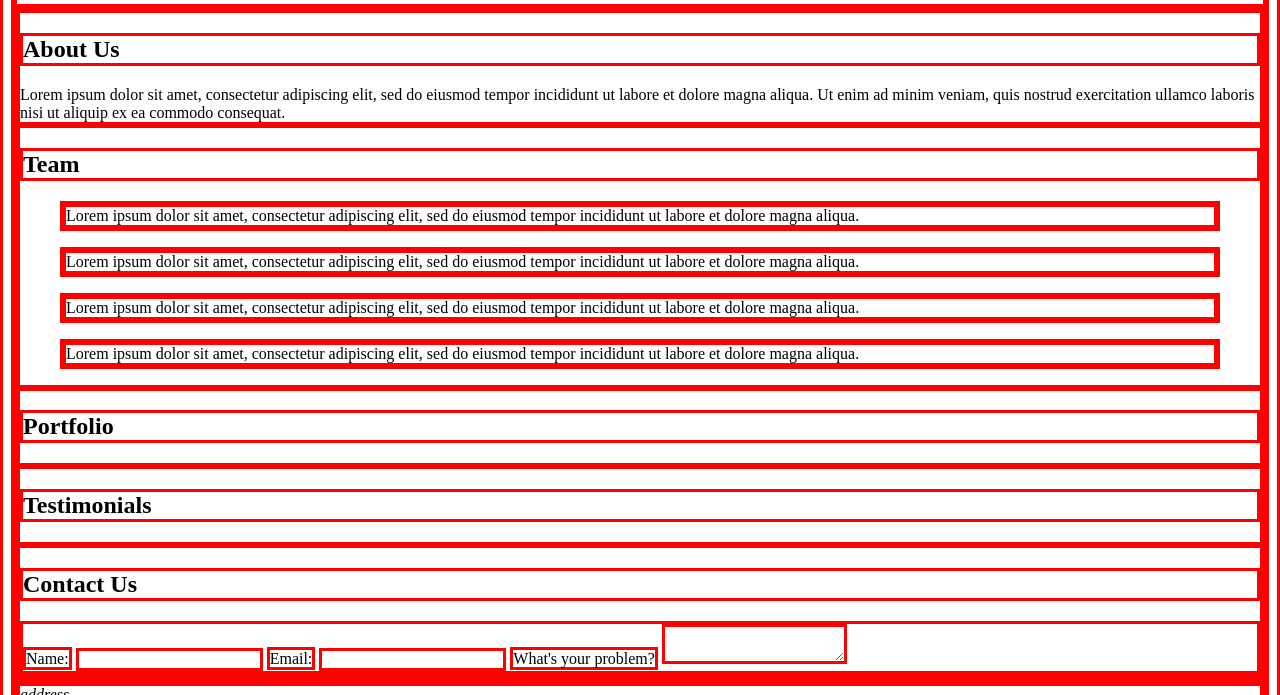
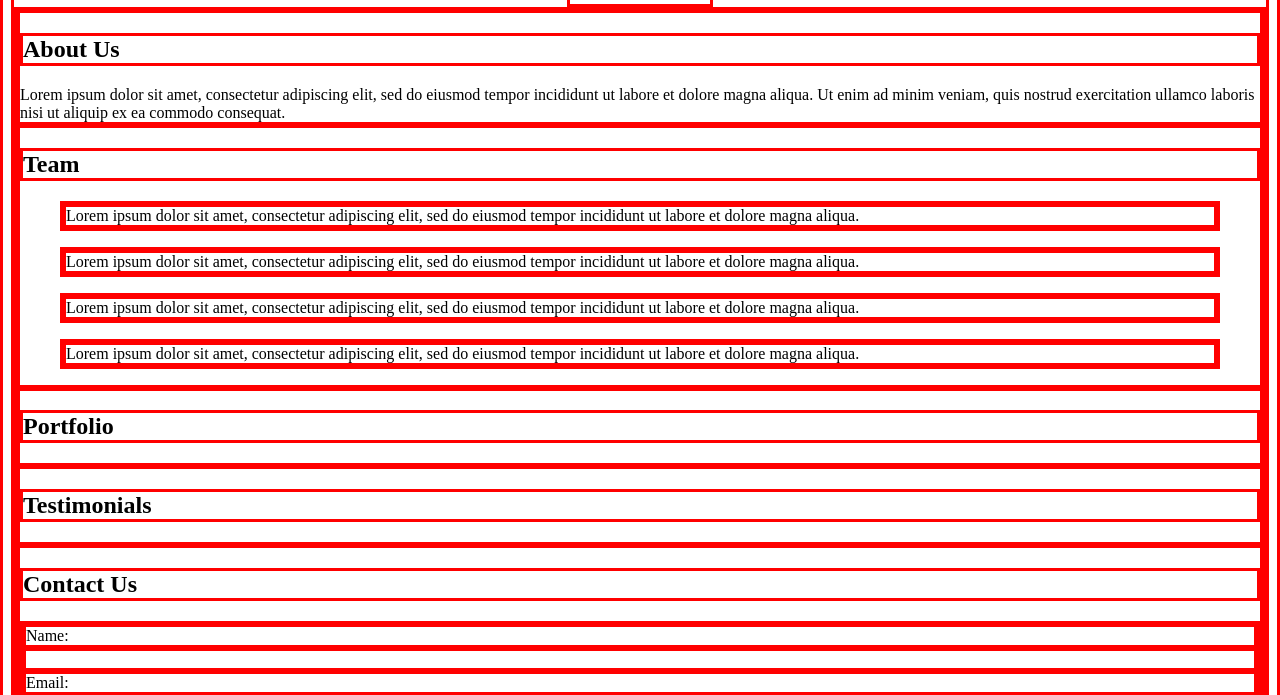
Before and after one commit to bethanyios/week1-BDIM-dynamyk-site, a plain HTML site: page index.html in a window 1280 px wide. Shown: the part 105-800 px from the top of the page. Drawn offline with Linux system fonts and the light colour scheme.

Commit message:
Made contact form display as flex column, added center alignment to whole page structure

```diff
--- a/index.html
+++ b/index.html
@@ -81,12 +81,12 @@
     <section class="contact">
       <h2 class="contact__heading">Contact Us</h2>
       <form action="/form-data" class="contact__form">
-        <label for="name">Name:</label>
-        <input id="name" type="text" name="client-name">
-        <label for="email">Email:</label>
-        <input type="email" id="email" name="client-email">
-        <label for="message">What's your problem?</label>
-        <textarea id="message" name="client-message"></textarea>
+        <label for="name" class="contact__label">Name:</label>
+        <input id="name" type="text" name="client-name" class="contact__input">
+        <label for="email" class="contact__label">Email:</label>
+        <input id="email" type="email" name="client-email" class="contact__input">
+        <label for="message" class="contact__label">What's your problem?</label>
+        <textarea id="message" name="client-message" class="contact__message"></textarea>
       </form>
     </section>
 
--- a/style.css
+++ b/style.css
@@ -5,6 +5,7 @@
 body {
     display: flex;
     flex-direction: column;
+    align-items: center;
 }
 
 
@@ -13,4 +14,16 @@ body {
 
 .team {}
 
-.team__heading .team__figure .team__figure--beth .team__figure--dan .team__figure--pat .team__figure--reda .team__caption .team__caption--beth .team__caption--dan .team__caption--pat .team__caption--reda .portfolio .portfolio__heading .testimonials .testimonials__heading .contact .contact-heading .address
+.team__heading .team__figure .team__figure--beth .team__figure--dan .team__figure--pat .team__figure--reda .team__caption .team__caption--beth .team__caption--dan .team__caption--pat .team__caption--reda .portfolio .portfolio__heading .testimonials .testimonials__heading {}
+
+.contact {
+}
+
+.contact__heading {}
+
+.contact__form {
+  display: flex;
+  flex-direction: column;
+}
+
+.address {}
```
